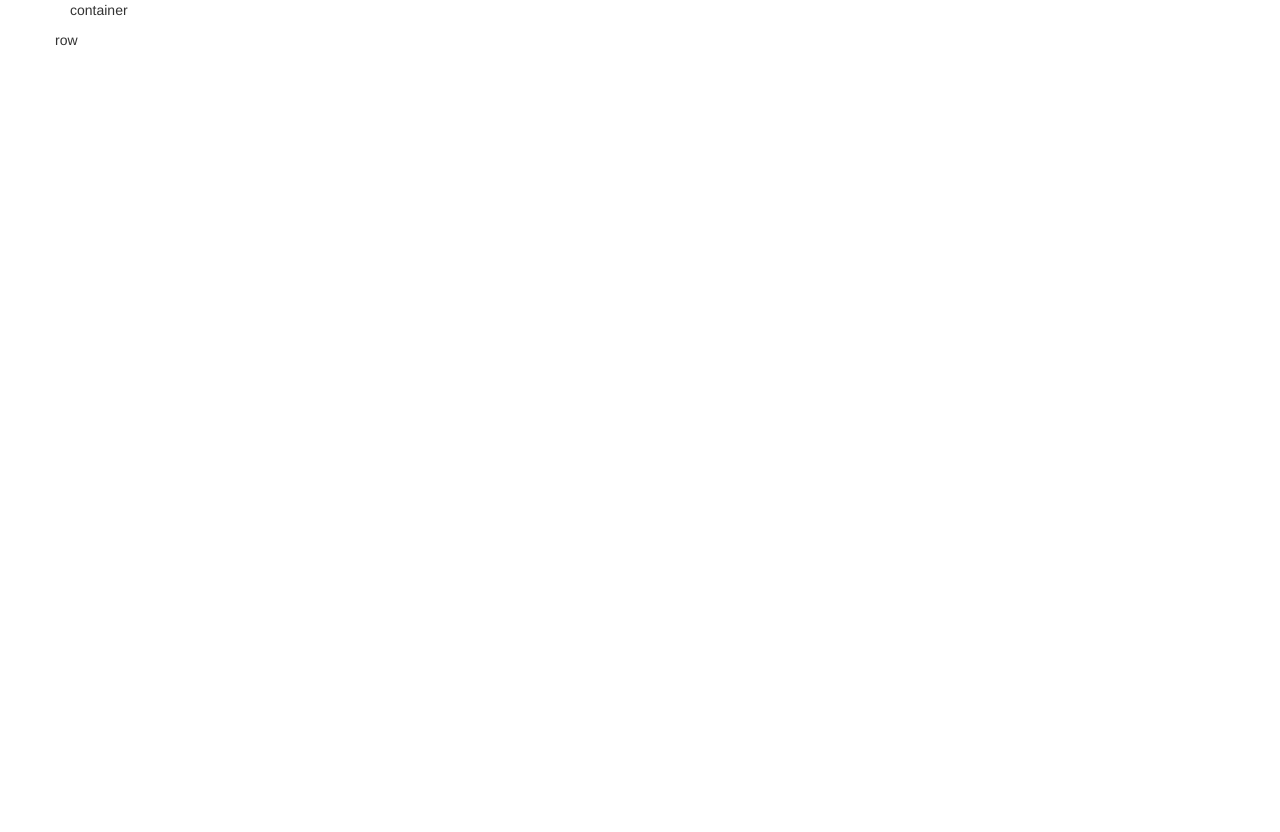
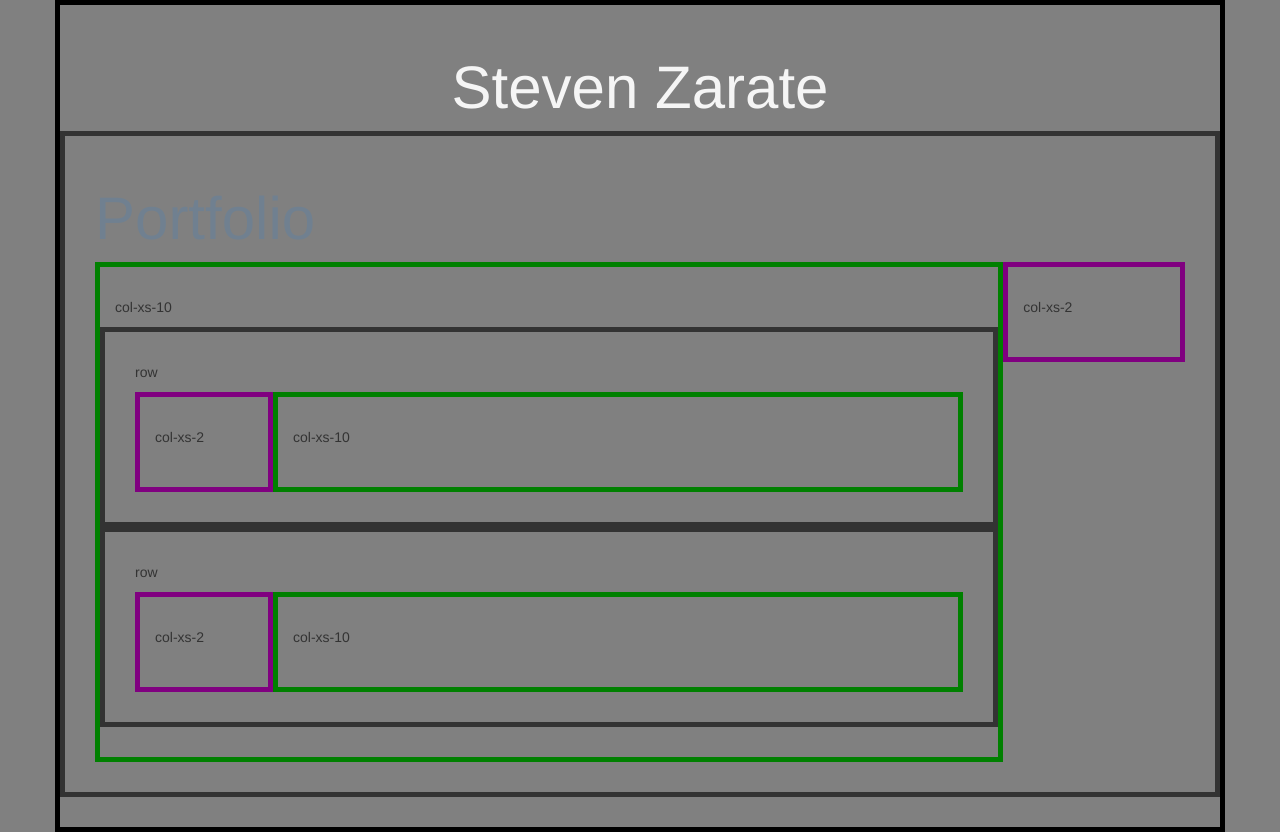
Before and after one commit to stevenzarate/portfolio, a plain HTML site: page public_html/index.html in a window 1280 px wide. Before the commit the page ends 800 px from the top, so only its background shows below. Drawn offline with Linux system fonts and the light colour scheme.

Commit message:
started decorating my portfolio

```diff
--- /dev/null
+++ b/public_html/css/style.css
@@ -0,0 +1,31 @@
+div{
+    border-width: 5px;
+
+    padding: 30px;
+}
+.container{
+    border-color: black;
+    border-style: solid;
+}
+.row{
+border-style: solid;
+}
+.col-xs-10{
+    border-color: green;
+    border-style: solid;
+}
+.col-xs-2{
+    border-color: purple;
+    border-style: solid;
+}
+#body{
+    background-color: grey;
+}
+#h1{
+   color: whitesmoke;
+   font-size: 60px;
+}
+#h2{
+   color: slategrey;
+   font-size: 60px;
+}
--- a/public_html/index.html
+++ b/public_html/index.html
@@ -11,12 +11,38 @@ and open the template in the editor.
         <meta name="viewport" content="width=device-width, initial-scale=1.0">
         <link type="text/css" rel="stylesheet" href="css/bootstrap.css">
         <link type="text/css" rel="stylesheet" href="css/bootstrap-theme.css">
+        <link type="text/css" rel="stylesheet" href="css/style.css">
     </head>
-    <body>
+    <body id="body">
         <div class="container" >
-            <p> container </p>
+            <center><h1 id="h1"> Steven Zarate </h1></center>
             <div class="row">
-                <p> row </p>
+               <h2 id="h2">Portfolio</h2>
+                <div class="col-xs-10">
+                    <p>col-xs-10</p>
+                    <div class="row">
+                        <p>row</p>
+                        <div class="col-xs-2">
+                            <p>col-xs-2</p>
+                        </div>
+                        <div class="col-xs-10">
+                            <p>col-xs-10</p>
+                        </div>
+                    </div>
+                    <div class="row">
+                        <p>row</p>
+                        <div class="col-xs-2">
+                            <p>col-xs-2</p>
+                        </div>
+                        <div class="col-xs-10">
+                            <p>col-xs-10</p>
+                        </div>
+                    </div>
+                </div>
+                <div class="col-xs-2">
+                    <p>col-xs-2</p>
+                </div>
+
             </div>
     </div>
     </body>
```
Also changed, not shown: public_html/css/bootstrap.css, 2 other files.
